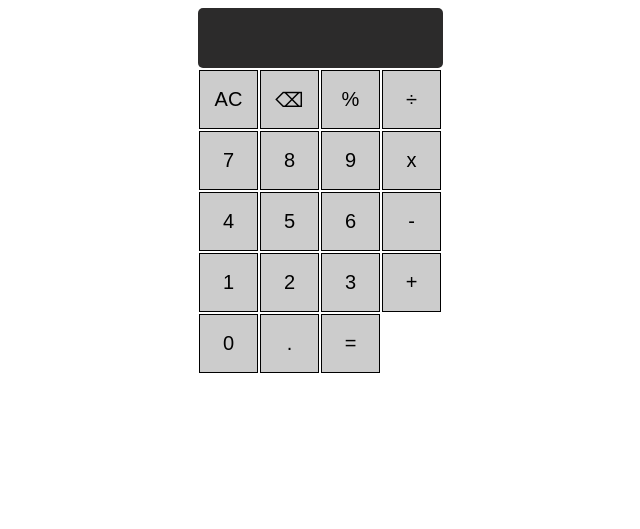
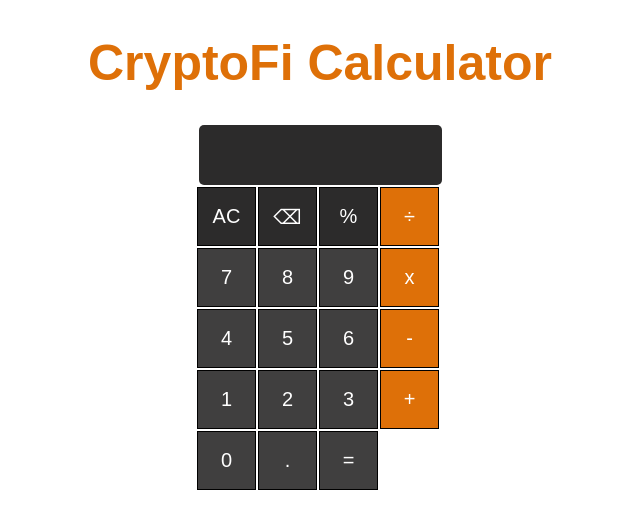
Before and after one commit to babavoss907/flask-calculator, a Flask app: page /calculator in a window 1280 px wide. Shown: the top 529 px of the page, without its empty margins (320-960 px from the left). Run offline with Flask 2, Linux system fonts and the light colour scheme.

Commit message:
consolidated and cleaned up code

```diff
--- /dev/null
+++ b/static/css/style.css
@@ -0,0 +1,73 @@
+h1 {
+    color: rgb(222, 112, 8);
+    font-family: fantasy;
+}
+
+body{
+    font-family: sans-serif;
+    font-size: 25px;
+    text-align: center;
+}
+
+#display{
+    width: 233px;
+    height: 50px;
+    margin: auto;
+    background-color: rgb(44, 43, 43);
+    color: white;
+    border: none;
+    border-radius: 5px;
+    text-align: right;
+    font-size: 28px;
+    padding: 5px;
+}
+
+#buttons{
+    width: 250px;
+    margin: auto;
+}
+
+#buttonstabletd{
+    width: 55px;
+    height: 55px;
+    color: white;
+    text-align: center;
+    border: 1px solid #000;
+    background-color: rgb(64, 63, 63);
+    font-size: 20px;
+    cursor: pointer;
+}
+
+#func {
+    width: 55px;
+    height: 55px;
+    text-align: center;
+    border: 1px solid #000;
+    background-color: rgb(222, 112, 8);
+    color: white;
+    font-size: 20px;
+    cursor: pointer;
+
+}
+
+#zero {
+    width: 55px;
+    height: 55px;
+    text-align: center;
+    border: 1px solid #000;
+    color: white;
+    background-color: rgb(64, 63, 63);
+    font-size: 20px;
+    cursor: pointer;
+}
+
+#symbol {
+    width: 55px;
+    height: 55px;
+    text-align: center;
+    border: 1px solid #000;
+    color: white;
+    background-color: rgb(44, 43, 43);
+    font-size: 20px;
+    cursor: pointer;
+}
--- a/js/app.js
+++ b/static/script/script.js
@@ -1,9 +1,7 @@
-let numbers = [];
 let result = 0;
 let operator = null;
 function calculate(char){
     document.getElementById('display').value += char;
-    numbers.push(char);
 }
 function empty(){
     var value = document.getElementById('display').value = '';
@@ -15,10 +13,6 @@
 function equal(){
     var result = eval(document.getElementById('display').value);
     document.getElementById('display').value = result;
-    let data = {
-        'numbers': numbers
-        // 'operator': operator
-    };
     let xhttp = new XMLHttpRequest();
     xhttp.onreadystatechange = function(){
         if(this.readyState == 4 && this.status == 200){
@@ -29,5 +23,5 @@
     };
     xhttp.open('POST', '/calculate', true);
     xhttp.setRequestHeader('Content-Type', 'application/json')
-    xhttp.send(JSON.stringify(data));
+    xhttp.send(JSON.stringify(result));
 }
--- a/templates/calculator.html
+++ b/templates/calculator.html
@@ -1,112 +1,43 @@
 <!DOCTYPE html>
 <html lang="en">
     <head>
+        <link rel="stylesheet" href="static/css/style.css">
+        <script type="text/javascript" src="static/script/script.js"></script>
         <title>Calculator</title>
-        <style>
-            body{
-                font-family: sans-serif;
-                font-size: 25px;
-                text-align: center;
-            }
-
-            #display{
-                width: 235px;
-                height: 50px;
-                margin: auto;
-                background-color: rgb(44, 43, 43);
-                color: white;
-                border: none;
-                border-radius: 5px;
-                text-align: right;
-                font-size: 28px;
-                padding: 5px;
-            }
-
-            #buttons{
-                width: 250px;
-                margin: auto;
-            }
-
-            #buttons table{
-                margin: auto;
-            }
-
-            #buttons table td{
-                width: 55px;
-                height: 55px;
-                text-align: center;
-                border: 1px solid #000;
-                background-color: #ccc;
-                font-size: 20px;
-                cursor: pointer;
-            }
-
-        </style>
-        <script>
-            let numbers = [];
-            let result = 0;
-            let operator = null;
-            function calculate(char){
-                document.getElementById('display').value += char;
-                numbers.push(char);
-            }
-            function empty(){
-                var value = document.getElementById('display').value = '';
-            }
-            function backspace(){
-                var value = document.getElementById('display').value;
-                document.getElementById('display').value = value.substr(0, value.length - 1);
-            }
-            function equal(){
-                var result = eval(document.getElementById('display').value);
-                document.getElementById('display').value = result;
-                let xhttp = new XMLHttpRequest();
-                xhttp.onreadystatechange = function(){
-                    if(this.readyState == 4 && this.status == 200){
-                        let response = JSON.parse(this.responseText);
-                        result = response.result;
-                        display.innerHTML = result;
-                    }
-                };
-                xhttp.open('POST', '/calculate', true);
-                xhttp.setRequestHeader('Content-Type', 'application/json')
-                xhttp.send(JSON.stringify(result));
-            }
-        </script>
-    <!-- <script type="text/javascript" src="/js/app.js"></script> -->
     </head>
     <body>
+        <h1>CryptoFi Calculator</h1>
         <input type="text" id="display"/>
         <div id="buttons">
             <table>
                 <tr>
-                    <td onclick="empty()">AC</td>
-                    <td onclick="backspace()">⌫</td>
-                    <td onclick="calculate('%')">%</td>
-                    <td onclick="calculate('/')">÷</td>
+                    <td id="symbol" onclick="empty()">AC</td>
+                    <td id="symbol" onclick="backspace()">⌫</td>
+                    <td id="symbol" onclick="calculate('%')">%</td>
+                    <td id="func" onclick="calculate('/')">÷</td>
                 </tr>
                 <tr>
-                    <td onclick="calculate(7)">7</td>
-                    <td onclick="calculate(8)">8</td>
-                    <td onclick="calculate(9)">9</td>
-                    <td onclick="calculate('*')">x</td>
+                    <td id="buttonstabletd" onclick="calculate(7)">7</td>
+                    <td id="buttonstabletd" onclick="calculate(8)">8</td>
+                    <td id="buttonstabletd" onclick="calculate(9)">9</td>
+                    <td id="func" onclick="calculate('*')">x</td>
                 </tr>
                 <tr>
-                    <td onclick="calculate(4)">4</td>
-                    <td onclick="calculate(5)">5</td>
-                    <td onclick="calculate(6)">6</td>
-                    <td onclick="calculate('-')">-</td>
+                    <td id="buttonstabletd" onclick="calculate(4)">4</td>
+                    <td id="buttonstabletd" onclick="calculate(5)">5</td>
+                    <td id="buttonstabletd" onclick="calculate(6)">6</td>
+                    <td id="func" onclick="calculate('-')">-</td>
                 </tr>
                 <tr>
-                    <td onclick="calculate(1)">1</td>
-                    <td onclick="calculate(2)">2</td>
-                    <td onclick="calculate(3)">3</td>
-                    <td onclick="calculate('+')">+</td>
+                    <td id="buttonstabletd" onclick="calculate(1)">1</td>
+                    <td id="buttonstabletd" onclick="calculate(2)">2</td>
+                    <td id="buttonstabletd" onclick="calculate(3)">3</td>
+                    <td id="func" onclick="calculate('+')">+</td>
                 </tr>
                 <tr>
-                    <td onclick="calculate(0)">0</td>
-                    <td onclick="calculate('.')">.</td>
-                    <td onclick="equal()">=</td>
+                    <td id="zero" onclick="calculate(0)">0</td>
+                    <td id="buttonstabletd" onclick="calculate('.')">.</td>
+                    <td id="buttonstabletd" onclick="equal()">=</td>
                 </tr>
             </table>
         </div>
```
Also changed, not shown: README.md.
